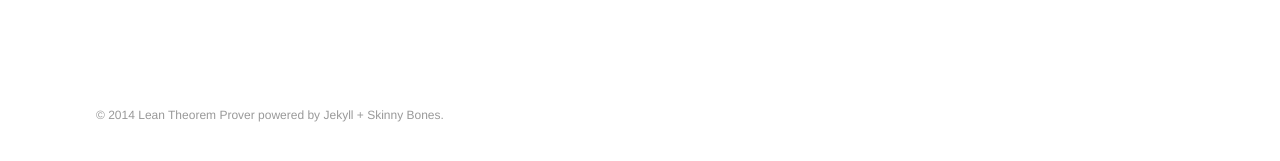
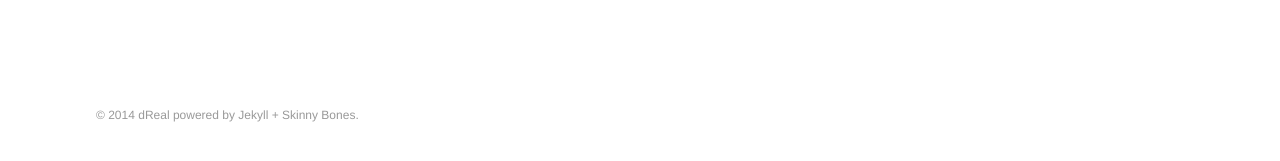
Before and after one commit to dreal/dreal.github.io, a Jekyll site: the page built from index.md, in a window 1280 px wide and 900 px high, scrolled down 1942 px. Shown: the part 699-860 px from the top of the window. Built offline with Jekyll 4.4.1, drawn with Linux system fonts in a browser that asks for light colours; formulas are drawn with MathJax 3.

Commit message:
feat(_config.yml): update

```diff
--- a/_config.yml
+++ b/_config.yml
@@ -1,21 +1,23 @@
 # Site wide configuration
 
-title: Lean Theorem Prover
+title: dReal
 description:
-logo:    lean_logo_med.svg
+logo: dReal-logo.svg
 teaser:
 locale:
-url: http://leanprover.github.io
-# url:   http://localhost:4000
+baseurl: https://dreal.github.io
 safe: true
 
 # Jekyll configuration
 
 sass:
     sass_dir: _sass
-    style: compressed
+#    style: compressed
 permalink: /:categories/:title/
 markdown: kramdown
+kramdown:
+  input: GFM
+  hard_wrap: false
 highlighter: pygments
 gems:
   - jekyll-sitemap
@@ -23,15 +25,7 @@
 
 # Site owner
 owner:
-  name:
-  email:
-  twitter:
-  google:
-  ad-client:
-  ad-slot:
-  bio:
-  avatar:
-disqus-shortname:
-
+  name: Soonho Kong
+  email: soonhok@cs.cmu.edu
 
 exclude: ["vendor", "lib", "tutorial", "config.rb", ".sass-cache", "Capfile", "config", "log", "Rakefile", "Rakefile.rb", "tmp", "*.sublime-project", "*.sublime-workspace", "Gemfile", "Gemfile.lock", "README.md", "LICENSE", "node_modules", "Gruntfile.js", "package.json"]
```
